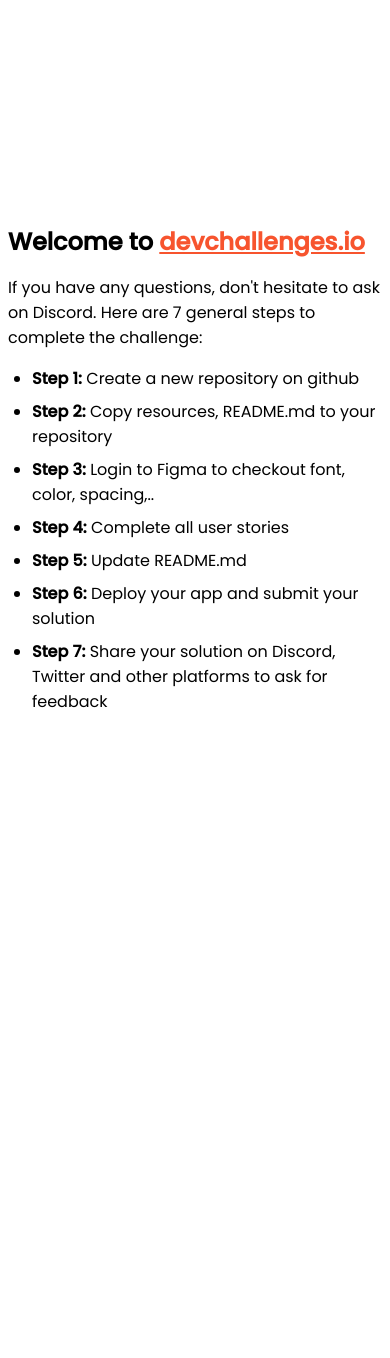
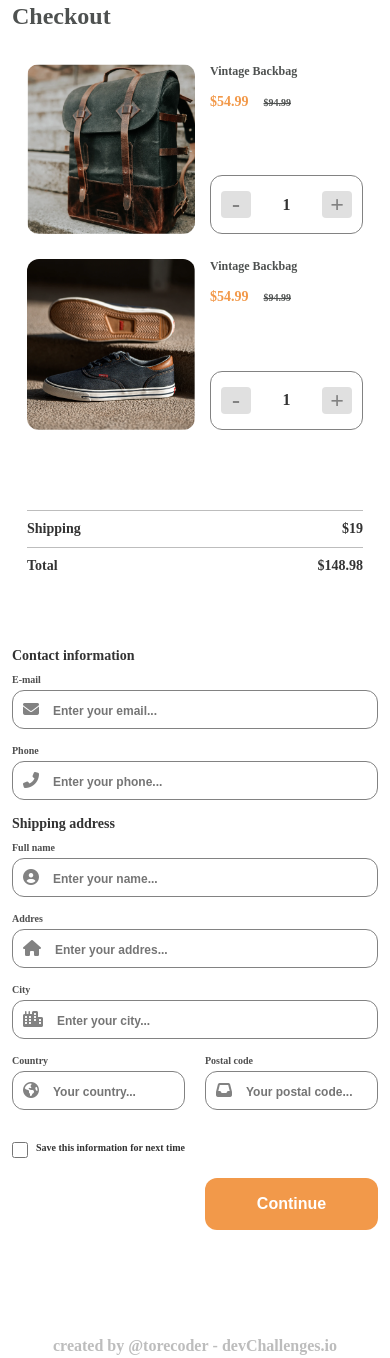
Before and after one commit to torecoder/devChallenge-6, a plain HTML site: page index.html in a window 390 px wide. Shown: the part 29-1387 px from the top of the page. Before the commit the page ends 844 px from the top, so only its background shows below. Drawn offline with Linux system fonts and the light colour scheme.

Commit message:
responsive done

```diff
--- a/index.html
+++ b/index.html
@@ -7,94 +7,196 @@
       content="width=device-width, initial-scale=1,
   maximum-scale=5"
     />
-
-    <link rel="icon" href="devchallenges.png" />
-
-    <link
-      rel="shortcut icon"
-      type="image/x-icon"
-      href="https://devchallenges.io/"
-    />
-
+    <link rel="icon" href="/images/devchallenges.png" />
+    <!-- FONTS -->
     <link
       href="https://fonts.googleapis.com/css2?family=Poppins:wght@400;500&display=swap"
       rel="stylesheet"
     />
-    <link rel="preconnect" href="https://fonts.gstatic.com" />
     <link
       href="https://fonts.googleapis.com/css2?family=Montserrat:wght@600&display=swap"
       rel="stylesheet"
     />
+    <!-- STYLE -->
     <link rel="stylesheet" href="style.css" />
     <title>Devchallenges</title>
-
-    <style>
-      body {
-        font-family: "Poppins", sans-serif;
-      }
-
-      ul {
-        padding-left: 24px;
-      }
-
-      li {
-        margin-bottom: 8px;
-      }
-
-      .welcome {
-        max-width: 800px;
-        margin: 0 auto;
-      }
-
-      .welcome-text {
-        margin-top: 30vh;
-        font-weight: 500;
-      }
-
-      .welcome-text p {
-        font-size: 1rem;
-        font-weight: 400;
-      }
-
-      .welcome-text h1 {
-        font-size: 1.5rem;
-      }
-
-      .welcome-text a {
-        color: #f7542e;
-      }
-    </style>
   </head>
   <body>
-    <div class="welcome">
-      <div class="welcome-text">
-        <h1>
-          Welcome to
-          <a href="https://devchallenges.io/" target="_blank"
-            >devchallenges.io</a
-          >
-        </h1>
-
-        <p>
-          If you have any questions, don't hesitate to ask on Discord. Here are
-          7 general steps to complete the challenge:
-        </p>
-      </div>
-
-      <ul>
-        <li><b>Step 1:</b> Create a new repository on github</li>
-        <li><b>Step 2:</b> Copy resources, README.md to your repository</li>
-        <li>
-          <b>Step 3:</b> Login to Figma to checkout font, color, spacing,..
-        </li>
-        <li><b>Step 4:</b> Complete all user stories</li>
-        <li><b>Step 5:</b> Update README.md</li>
-        <li><b>Step 6:</b> Deploy your app and submit your solution</li>
-        <li>
-          <b>Step 7:</b> Share your solution on Discord, Twitter and other
-          platforms to ask for feedback
-        </li>
-      </ul>
-    </div>
+    <header>
+      <h1>Checkout</h1>
+    </header>
+    <main>
+      <section class="buy">
+        <div class="product-wrapper">
+          <div class="product">
+            <img src="./images/photo1.png" class="product__photo" alt="" />
+            <div class="product__info">
+              <div class="info-text">
+                <h2 class="info__title">Vintage Backbag</h2>
+                <div class="info">
+                  <p class="info__price">$54.99</p>
+                  <p class="info__price-before"><del>$94.99</del></p>
+                </div>
+              </div>
+              <div class="info-actions">
+                <span>-</span>
+                <p class="action-number">1</p>
+                <span>+</span>
+              </div>
+            </div>
+          </div>
+          <div class="product">
+            <img src="./images/photo2.png" class="product__photo" alt="" />
+            <div class="product__info">
+              <div class="info-text">
+                <h2 class="info__title">Vintage Backbag</h2>
+                <div class="info">
+                  <p class="info__price">$54.99</p>
+                  <p class="info__price-before"><del>$94.99</del></p>
+                </div>
+              </div>
+              <div class="info-actions">
+                <span>-</span>
+                <p class="action-number">1</p>
+                <span>+</span>
+              </div>
+            </div>
+          </div>
+        </div>
+        <div class="purchase-wrapper">
+          <div class="purchase__number">
+            <p class="number-title">Shipping</p>
+            <p class="number-digit">$19</p>
+          </div>
+          <div class="purchase__number">
+            <p class="number-title">Total</p>
+            <p class="number-digit">$148.98</p>
+          </div>
+        </div>
+      </section>
+      <section class="contact">
+        <form class="contact-info form">
+          <h3 class="form__title">Contact information</h3>
+          <label for="email" class="form-label">
+            <p class="form-label__title">E-mail</p>
+            <div class="box">
+            <i class="fas fa-envelope icon"></i>
+            <input
+              type="email"
+              class="form-label__input"
+              placeholder="Enter your email..."
+              id="email"
+            />
+          </div>
+          </label>
+          <label for="phone" class="form-label">
+            <p class="form-label__title">Phone</p>
+            <div class="box">
+              <i class="fas fa-phone-alt icon"></i>
+            <input
+              type="tel"
+              class="form-label__input"
+              placeholder="Enter your phone..."
+              id="phone"
+            />
+          </label>
+        </div>
+        </form>
+        <form class="shipping-info form">
+          <h3 class="form__title">Shipping address</h3>
+          <div class="shipping-grid">
+          <label for="name" class="form-label shipping-label">
+            <p class="form-label__title">Full name</p>
+            <div class="box">
+              <i class="fas fa-user-circle icon"></i>
+            <input
+              type="text"
+              class="form-label__input"
+              placeholder="Enter your name..."
+              id="name"
+            />
+          </div>
+          </label>
+          <label for="addres" class="form-label shipping-label">
+            <p class="form-label__title">Addres</p>
+            <div class="box">
+              <i class="fas fa-home icon"></i>
+            <input
+              type="text"
+              class="form-label__input"
+              placeholder="Enter your addres..."
+              id="addres"
+            />
+          </div>
+          </label>
+          <label for="city" class="form-label shipping-label">
+            <p class="form-label__title">City</p>
+            <div class="box">
+              <i class="fas fa-city icon"></i>
+            <input
+              type="text"
+              class="form-label__input"
+              placeholder="Enter your city..."
+              id="city"
+            />
+          </div>
+          </label>
+          <label for="country" class="form-label shipping-label">
+            <p class="form-label__title">Country</p>
+            <div class="box">
+              <i class="fas fa-globe-americas icon"></i>
+            <input
+              type="text"
+              class="form-label__input"
+              placeholder="Your country..."
+              id="country"
+            />
+          </div>
+          </label>
+          <label for="postal" class="form-label shipping-label">
+            <p class="form-label__title">Postal code</p>
+            <div class="box">
+              <i class="fas fa-inbox icon"></i>
+              <input
+                type="number"
+                class="form-label__input"
+                placeholder="Your postal code..."
+                id="postal"
+              />
+            </div>
+          </label>
+        </div>
+          <label for="confirm" class="form-label checkbox">
+            <input
+              type="checkbox"
+              class="form-label__input checkbox__input"
+              id="confirm"
+            />
+            <p class="checkbox__text">Save this information for next time</p>
+          </label>
+          <div class="shipping-grid">
+          <label for="send" class="form-label btn">
+            <input
+              type="submit"
+              class="form-label__input btn__input"
+              id="send"
+              value="Continue"
+            />
+          </label>
+        </div>
+        </form>
+      </section>
+    </main>
+    <footer>
+      <p>
+        created by
+        <a href="https://github.com/torecoder" target="_blank">@torecoder</a>
+        - devChallenges.io
+      </p>
+    </footer>
+    <script
+      src="https://kit.fontawesome.com/b09ffafba5.js"
+      crossorigin="anonymous"
+    ></script>
   </body>
 </html>
--- a/style.css
+++ b/style.css
@@ -0,0 +1,341 @@
+* {
+  padding: 0;
+  margin: 0;
+  box-sizing: border-box;
+}
+
+:root {
+  --gold: #f2994a;
+  --white: #fff;
+  --dark-gray: #333;
+  --gray: #4f4f4f;
+  --gray2: #4e5150;
+  --soft-gray: #828282;
+  --light-gray: #e0e0e0;
+  --light-white: #bdbdbd;
+  --montserat: "Montserat", sans-serif;
+}
+
+body {
+  min-height: 100vh;
+  padding: 32px 12px 24px 12px;
+  color: var(--soft-gray);
+  font-weight: 600;
+  position: relative;
+}
+
+header h1 {
+  color: var(--gray2);
+  font-size: 24px;
+  margin-bottom: 20px;
+}
+
+/* buy section */
+.buy {
+  padding: 14px 15px;
+}
+
+/* product */
+.product-wrapper {
+  display: flex;
+  flex-direction: column;
+  gap: 25px;
+}
+
+.product {
+  display: flex;
+  gap: 15px;
+}
+
+/* product img */
+.product__photo {
+  width: 50%;
+  border-radius: 12px;
+}
+
+/* product card */
+.product__info {
+  width: 100%;
+  display: flex;
+  flex-direction: column;
+  justify-content: space-between;
+}
+/* product name */
+.info__title {
+  font-size: 12px;
+  color: var(--gray2);
+  margin-bottom: 15px;
+}
+
+/* product price */
+.product__info .info {
+  display: flex;
+  justify-content: flex-start;
+  align-items: center;
+}
+
+.info__price {
+  color: var(--gold);
+  font-size: 14px;
+  margin-right: 15px;
+}
+
+.info__price-before {
+  color: var(--gray2);
+  font-size: 10px;
+}
+
+/* product buttons */
+.info-actions {
+  display: flex;
+  justify-content: space-between;
+  align-items: center;
+  border: 1px solid var(--soft-gray);
+  padding: 15px 10px;
+  border-radius: 12px;
+}
+
+.info-actions span {
+  text-align: center;
+  font-size: 24px;
+  color: var(--soft-gray);
+  background-color: var(--light-gray);
+  width: 30px;
+  border-radius: 4px;
+}
+
+.action-number {
+  color: var(--dark-gray);
+  font-size: 16px;
+}
+
+/* total purchase */
+.purchase-wrapper {
+  display: flex;
+  flex-direction: column;
+  margin-top: 80px;
+  margin-bottom: 50px;
+}
+
+/* total purchase items */
+.purchase__number {
+  display: flex;
+  justify-content: space-between;
+  font-weight: 700;
+  padding: 10px 0;
+  border-top: 1px solid var(--light-white);
+  color: var(--dark-gray);
+  font-size: 14px;
+}
+
+/* contact section */
+
+/* forms */
+.contact-info {
+  margin-bottom: 45px;
+}
+
+/* form title */
+.form__title {
+  color: var(--dark-gray);
+  font-size: 14px;
+  margin-bottom: 10px;
+}
+
+/* shipping grid */
+.shipping-grid {
+  display: grid;
+  grid-template-columns: repeat(2, 1fr);
+  grid-auto-flow: row;
+  gap: 0 20px;
+}
+
+/* label */
+.form-label__title {
+  color: var(--gray);
+  font-size: 10px;
+  margin-bottom: 5px;
+}
+
+.shipping-label {
+  grid-column: span 2;
+}
+
+.shipping-label:nth-child(4),
+.shipping-label:nth-child(5) {
+  grid-column: span 1;
+}
+
+/* label input */
+.box {
+  border: 1px solid var(--soft-gray);
+  height: auto;
+  margin-bottom: 16px;
+  border-radius: 12px;
+  outline: none;
+}
+
+.form-label__input {
+  padding: 10px 0;
+  border: none;
+  border-radius: 12px;
+  outline: none;
+  color: var(--dark-gray);
+  font-size: 12px;
+  font-weight: 700;
+  width: 70%;
+}
+
+/* icon label */
+.icon {
+  font-size: 16px;
+  padding: 10px;
+}
+
+/* delete number arrows from input[type=number] */
+input[type="number"]::-webkit-inner-spin-button,
+input[type="number"]::-webkit-outer-spin-button {
+  -webkit-appearance: none;
+  margin: 0;
+}
+
+/* checkbox conditions */
+.checkbox {
+  display: flex;
+  gap: 0 8px;
+  margin-top: 16px;
+  margin-bottom: 20px;
+}
+
+.checkbox__text {
+  font-size: 10px;
+  color: var(--dark-gray);
+}
+
+.checkbox__input {
+  width: 16px;
+  height: 16px;
+}
+
+/* continue btn */
+.btn {
+  grid-column: 2 / 2;
+}
+
+.btn__input {
+  width: 100%;
+  padding: 17px 45px;
+  border-radius: 12px;
+  background-color: var(--gold);
+  color: var(--white);
+  margin-bottom: 80px;
+  font-size: 16px;
+}
+
+/* footer */
+
+footer {
+  position: absolute;
+  bottom: 24px;
+  left: 0;
+  right: 0;
+}
+
+footer p {
+  text-align: center;
+  color: var(--light-white);
+}
+
+footer p a {
+  text-decoration: none;
+  font-weight: 700;
+  color: var(--light-white);
+}
+
+/* media queries */
+
+@media screen and (min-width: 1024px) {
+  header h1 {
+    margin: 0px 0 20px 20px;
+    font-size: 24px;
+  }
+  main {
+    display: flex;
+    justify-content: space-around;
+  }
+
+  section {
+    /* border: 1px solid darkred; */
+  }
+
+  .buy {
+    order: 1;
+    max-width: 350px;
+    max-height: 520px;
+  }
+
+  .info-text {
+    font-size: 16px;
+  }
+
+  .info__price-before {
+    font-size: 12px;
+  }
+
+  .number-title {
+    font-size: 18px;
+  }
+
+  .number-digit {
+    font-size: 14px;
+  }
+
+  .form__title {
+    font-size: 18px;
+  }
+
+  .form-label__title {
+    font-size: 12px;
+  }
+
+  .box {
+    padding: 9px 0;
+    padding-left: 14px;
+  }
+
+  .icon {
+    font-size: 20px;
+  }
+
+  .form-label__input {
+    font-size: 16px;
+  }
+
+  .checkbox__text {
+    font-size: 12px;
+  }
+}
+
+@media screen and (min-width: 1240px) {
+  body {
+    padding: 60px 120px 24px 120px;
+  }
+
+  main {
+    gap: 50px;
+  }
+}
+
+@media screen and (min-width: 1650px) {
+  body {
+    padding: 60px 240px 24px 240px;
+  }
+
+  section {
+    max-height: 80vh;
+  }
+
+  .contact {
+    width: 700px;
+  }
+}
```
Also changed, not shown: images/preview.png (added), 1 other file.
